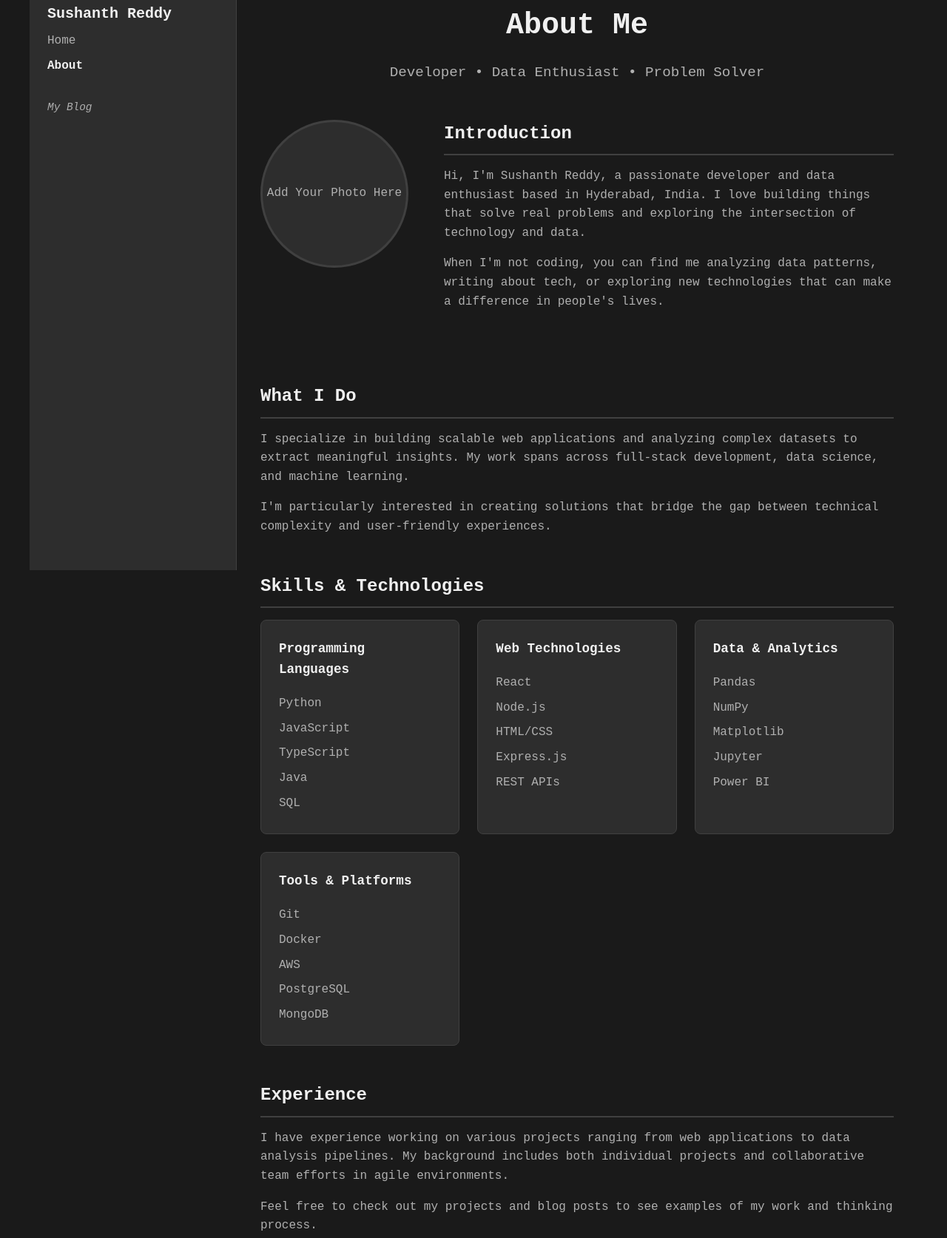
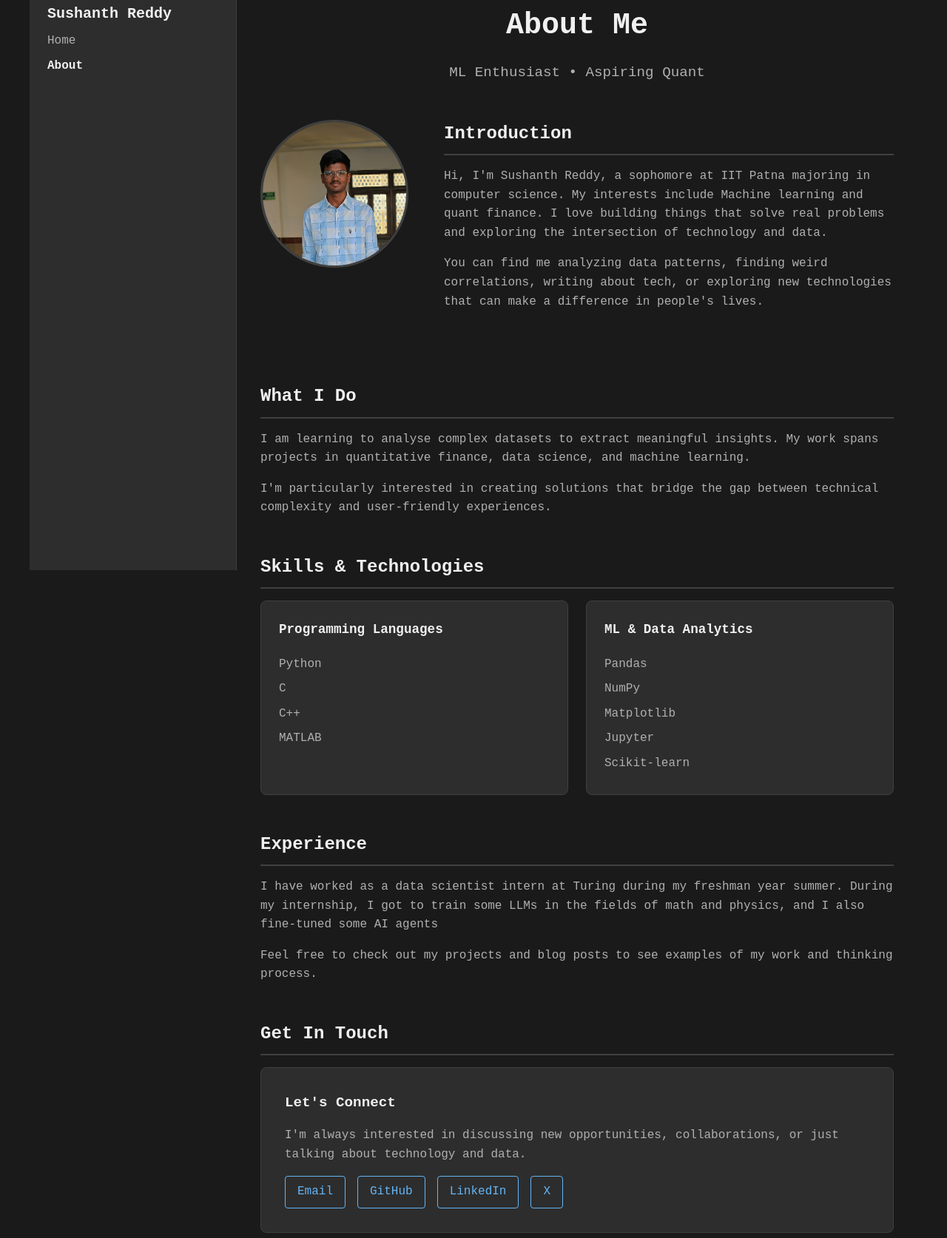
Before and after one commit to sushanth-mula/sushanth-mula.github.io, a plain HTML site: page about.html in a window 1280 px wide. Shown: the part 29-1703 px from the top of the page at 74% size. Drawn offline with Linux system fonts and the light colour scheme.

Commit message:
Update about.html

```diff
--- a/about.html
+++ b/about.html
@@ -256,33 +256,29 @@
                 <a href="index.html">Home</a>
                 <a href="about.html" class="active">About</a>
             </div>
-            <div class="tagline">My Blog</div>
         </div>
 
         <!-- Main Content -->
         <div class="main-content">
             <div class="about-header">
                 <h1>About Me</h1>
-                <p class="subtitle">Developer • Data Enthusiast • Problem Solver</p>
+                <p class="subtitle">ML Enthusiast • Aspiring Quant</p>
             </div>
 
             <div class="profile-section">
                 <div class="profile-image">
-                    <!-- Replace with your actual image -->
-                    <div class="profile-placeholder">
-                        Add Your Photo Here
-                    </div>
-                    <!-- <img src="your-photo.jpg" alt="Sushanth Reddy"> -->
+                     <img src="your-photo.jpg" alt="Sushanth Reddy">
                 </div>
                 <div class="profile-content">
                     <div class="section">
                         <h2>Introduction</h2>
                         <p>
-                            Hi, I'm Sushanth Reddy, a passionate developer and data enthusiast based in Hyderabad, India.
-                            I love building things that solve real problems and exploring the intersection of technology and data.
+                            Hi, I'm Sushanth Reddy, a sophomore at IIT Patna majoring in computer science. My interests include Machine
+                            learning and quant finance. I love building things that solve real problems and exploring the intersection
+                            of technology and data.
                         </p>
                         <p>
-                            When I'm not coding, you can find me analyzing data patterns, writing about tech, or exploring new
+                            You can find me analyzing data patterns, finding weird correlations, writing about tech, or exploring new
                             technologies that can make a difference in people's lives.
                         </p>
                     </div>
@@ -292,8 +288,8 @@
             <div class="section">
                 <h2>What I Do</h2>
                 <p>
-                    I specialize in building scalable web applications and analyzing complex datasets to extract
-                    meaningful insights. My work spans across full-stack development, data science, and machine learning.
+                    I am learning to analyse complex datasets to extract meaningful insights.
+                    My work spans projects in quantitative finance, data science, and machine learning.
                 </p>
                 <p>
                     I'm particularly interested in creating solutions that bridge the gap between technical complexity
@@ -308,50 +304,31 @@
                         <h3>Programming Languages</h3>
                         <ul>
                             <li>Python</li>
-                            <li>JavaScript</li>
-                            <li>TypeScript</li>
-                            <li>Java</li>
-                            <li>SQL</li>
+                            <li>C</li>
+                            <li>C++</li>
+                            <li>MATLAB</li>
                         </ul>
                     </div>
                     <div class="skill-category">
-                        <h3>Web Technologies</h3>
-                        <ul>
-                            <li>React</li>
-                            <li>Node.js</li>
-                            <li>HTML/CSS</li>
-                            <li>Express.js</li>
-                            <li>REST APIs</li>
-                        </ul>
-                    </div>
-                    <div class="skill-category">
-                        <h3>Data & Analytics</h3>
+                        <h3>ML & Data Analytics</h3>
                         <ul>
                             <li>Pandas</li>
                             <li>NumPy</li>
                             <li>Matplotlib</li>
                             <li>Jupyter</li>
-                            <li>Power BI</li>
+                            <li>Scikit-learn</li>
                         </ul>
                     </div>
-                    <div class="skill-category">
-                        <h3>Tools & Platforms</h3>
-                        <ul>
-                            <li>Git</li>
-                            <li>Docker</li>
-                            <li>AWS</li>
-                            <li>PostgreSQL</li>
-                            <li>MongoDB</li>
-                        </ul>
-                    </div>
+
                 </div>
             </div>
 
             <div class="section">
                 <h2>Experience</h2>
                 <p>
-                    I have experience working on various projects ranging from web applications to data analysis pipelines.
-                    My background includes both individual projects and collaborative team efforts in agile environments.
+                    I have worked as a data scientist intern at Turing during my freshman year summer.
+                    During my internship, I got to train some LLMs in the fields of math and physics,
+                    and I also fine-tuned some AI agents
                 </p>
                 <p>
                     <!-- Add your specific experience details here -->
@@ -365,10 +342,10 @@
                     <h3>Let's Connect</h3>
                     <p>I'm always interested in discussing new opportunities, collaborations, or just talking about technology and data.</p>
                     <div class="contact-links">
-                        <a href="mailto:your.email@example.com">Email</a>
-                        <a href="https://github.com/yourusername" target="_blank">GitHub</a>
-                        <a href="https://linkedin.com/in/yourusername" target="_blank">LinkedIn</a>
-                        <a href="https://twitter.com/yourusername" target="_blank">Twitter</a>
+                        <a href="mailto:sushanthreddymula@gmail.com">Email</a>
+                        <a href="https://github.com/sushanth-mula" target="_blank">GitHub</a>
+                        <a href="https://www.linkedin.com/in/sushanth-reddy-mula-40759133a/" target="_blank">LinkedIn</a>
+                        <a href="https://x.com/SushanthRedddy" target="_blank">X</a>
                     </div>
                 </div>
             </div>
```
